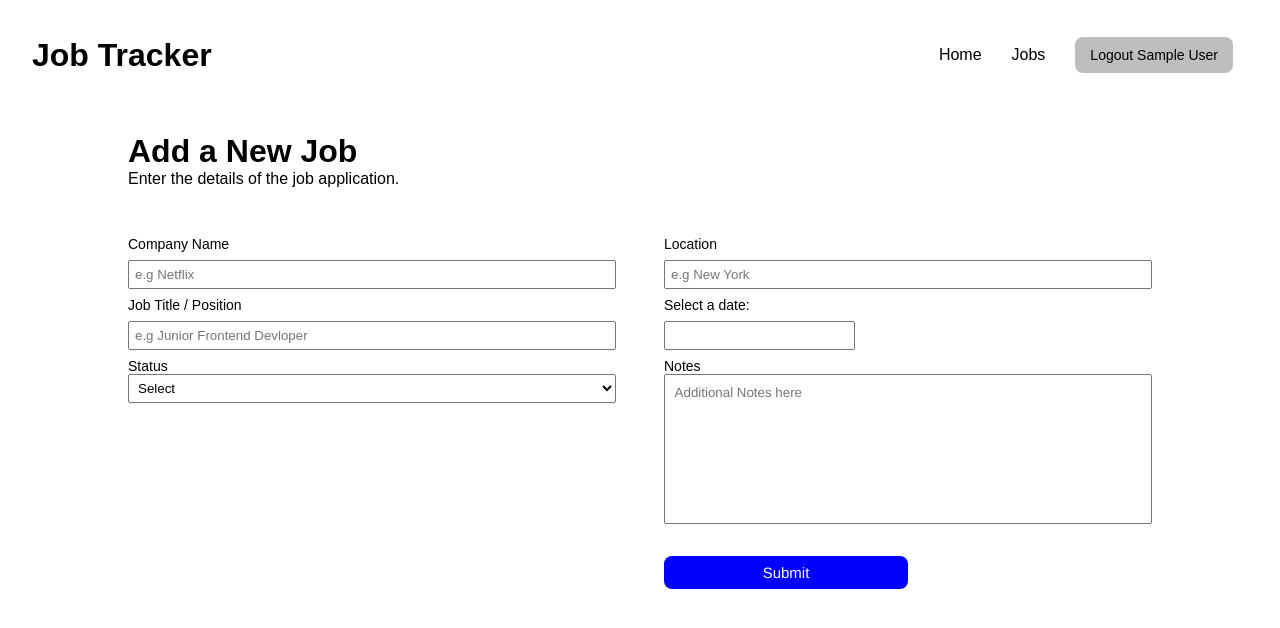
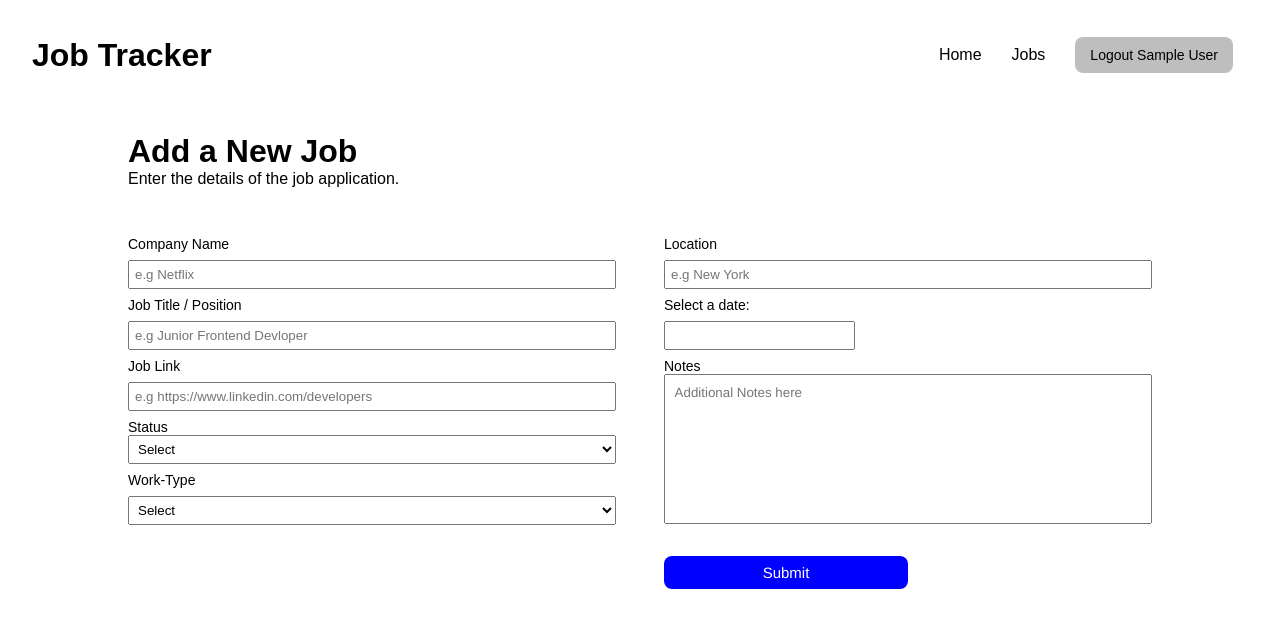
Before and after one commit to AllenCodess/job-tracker, a React (Vite) app in the folder frontend/: page /createjob in a window 1280 px wide. Shown: the top 628 px of the page. Built offline with nearby package versions, Linux system fonts and the light colour scheme; sample sign-in values are in the browser's storage; a web font is replaced by a local one.

Commit message:
added function to create jobs from the frontend

```diff
--- a/frontend/src/context/UserContext.jsx
+++ b/frontend/src/context/UserContext.jsx
@@ -24,7 +24,6 @@ export const UserProvider = ({ children }) => {
       const data = await res.json();
       setUser(data);
       localStorage.setItem("user", JSON.stringify(data));
-      console.log(data);
     } catch (error) {
       console.error(error.message);
     }
@@ -39,7 +38,7 @@ export const UserProvider = ({ children }) => {
         credentials: "include", // sends cookie
       });
       const data = await res.json();
-      console.log(data);
+
       setUser(data.data.user);
       localStorage.setItem("user", JSON.stringify(data.data.user));
     } catch (error) {
@@ -52,6 +51,26 @@ export const UserProvider = ({ children }) => {
     setEmail("");
     setPassword("");
     localStorage.removeItem("user");
+  };
+
+  const createJob = async (jobData) => {
+    try {
+      const res = await fetch("/api/v1/jobs/createjob", {
+        method: "POST",
+        headers: { "Content-Type": "application/json" },
+        body: JSON.stringify(jobData),
+        credentials: "include",
+      });
+      const data = await res.json();
+      console.log(data);
+
+      if (!res.ok) {
+        console.error(data.message);
+        return;
+      }
+    } catch (error) {
+      console.error(error.message);
+    }
   };
 
   return (
@@ -71,6 +90,7 @@ export const UserProvider = ({ children }) => {
           login,
           logout,
           signup,
+          createJob,
         }}
       >
         {children}
--- a/frontend/src/index.css
+++ b/frontend/src/index.css
@@ -328,6 +328,10 @@
   padding: 5px;
 }
 
+.worktype-label {
+  margin: 0.5rem 0;
+}
+
 .dropdown {
   width: 100%;
   padding: 5px;
--- a/frontend/src/pages/CreateJob.jsx
+++ b/frontend/src/pages/CreateJob.jsx
@@ -1,24 +1,34 @@
-import { useState } from "react";
+import { useContext, useState } from "react";
 import DatePicker from "react-datepicker";
 import "react-datepicker/dist/react-datepicker.css";
+import { UserContext } from "../context/UserContext";
+import { useNavigate } from "react-router";
 
 const CreateJob = () => {
-  const [selected, setSelected] = useState("");
+  let navigate = useNavigate();
+  const [status, setStatus] = useState("");
   const [company, setCompany] = useState("");
   const [position, setPosition] = useState("");
   const [location, setLocation] = useState("");
-  const [selectedDate, setSelectedDate] = useState(null);
+  const [jobLink, setJobLink] = useState("");
+  const [workType, setWorkType] = useState("");
+  const [date, setDate] = useState(null);
   const [notes, setNotes] = useState("");
 
-  const handleSubmit = (e) => {
+  const { createJob } = useContext(UserContext);
+
+  const handleSubmit = async (e) => {
     e.preventDefault();
-    console.log({ company, position, location, selectedDate, selected, notes });
-    setSelected("");
+    await createJob({ status, company, position, location, jobLink, workType, date, notes });
+    setStatus("");
     setCompany("");
     setPosition("");
     setLocation("");
-    setSelectedDate(null);
+    setDate(null);
     setNotes("");
+    setJobLink("");
+    setWorkType("");
+    navigate("/jobs");
   };
 
   return (
@@ -46,17 +56,31 @@ const CreateJob = () => {
               value={position}
               onChange={(e) => setPosition(e.target.value)}
             />
+            <label className="create-job-label">Job Link</label>
+            <input
+              className="details-label"
+              type="text"
+              placeholder="e.g https://www.linkedin.com/developers"
+              value={jobLink}
+              onChange={(e) => setJobLink(e.target.value)}
+            />
             <label className="create-job-label">Status</label>
-            <select
-              className="dropdown"
-              value={selected}
-              onChange={(e) => setSelected(e.target.value)}
-            >
+            <select className="dropdown" value={status} onChange={(e) => setStatus(e.target.value)}>
               <option>Select</option>
               <option value="Applied">Applied</option>
               <option value="Rejected">Rejected</option>
               <option value="Pending">Pending</option>
               <option value="Interview">Interview</option>
+            </select>
+            <label className=" create-job-label worktype-label">Work-Type</label>
+            <select
+              className="dropdown"
+              value={workType}
+              onChange={(e) => setWorkType(e.target.value)}
+            >
+              <option>Select</option>
+              <option value="Full-Time">Full-Time</option>
+              <option value="Part-Time">Part-Time</option>
             </select>
           </div>
           <div className="create-right">
@@ -71,8 +95,8 @@ const CreateJob = () => {
             <div className="calendar">
               <p className="create-job-label">Select a date:</p>
               <DatePicker
-                selected={selectedDate}
-                onChange={(date) => setSelectedDate(date)}
+                selected={date}
+                onChange={(date) => setDate(date)}
                 className="details-label"
               />
             </div>
--- a/frontend/src/pages/Job.jsx
+++ b/frontend/src/pages/Job.jsx
@@ -20,7 +20,6 @@ const JobPage = () => {
         });
         const data = await details.json();
         setData(data.data);
-        console.log(data.data);
       } catch (error) {
         console.error(error.message);
       }
```
Also changed, not shown: 1 other file (tests, documents, lock files or other folders).
